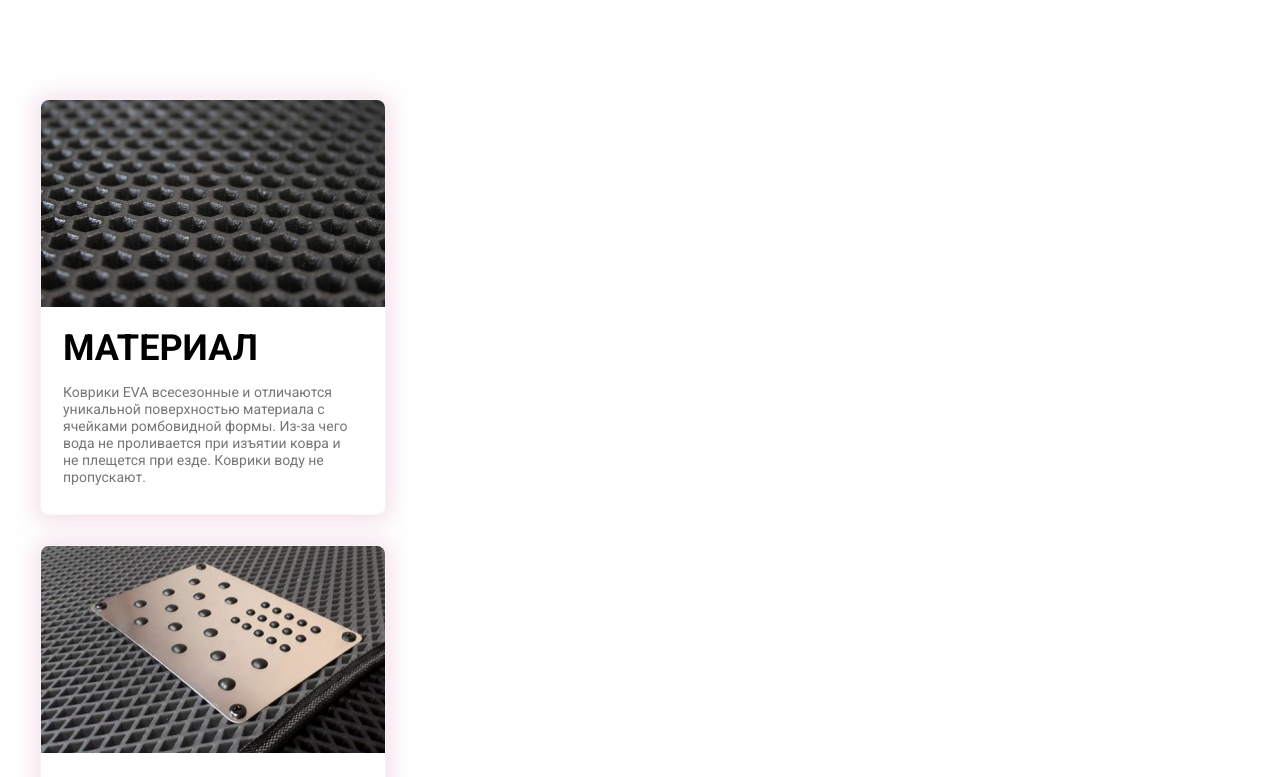
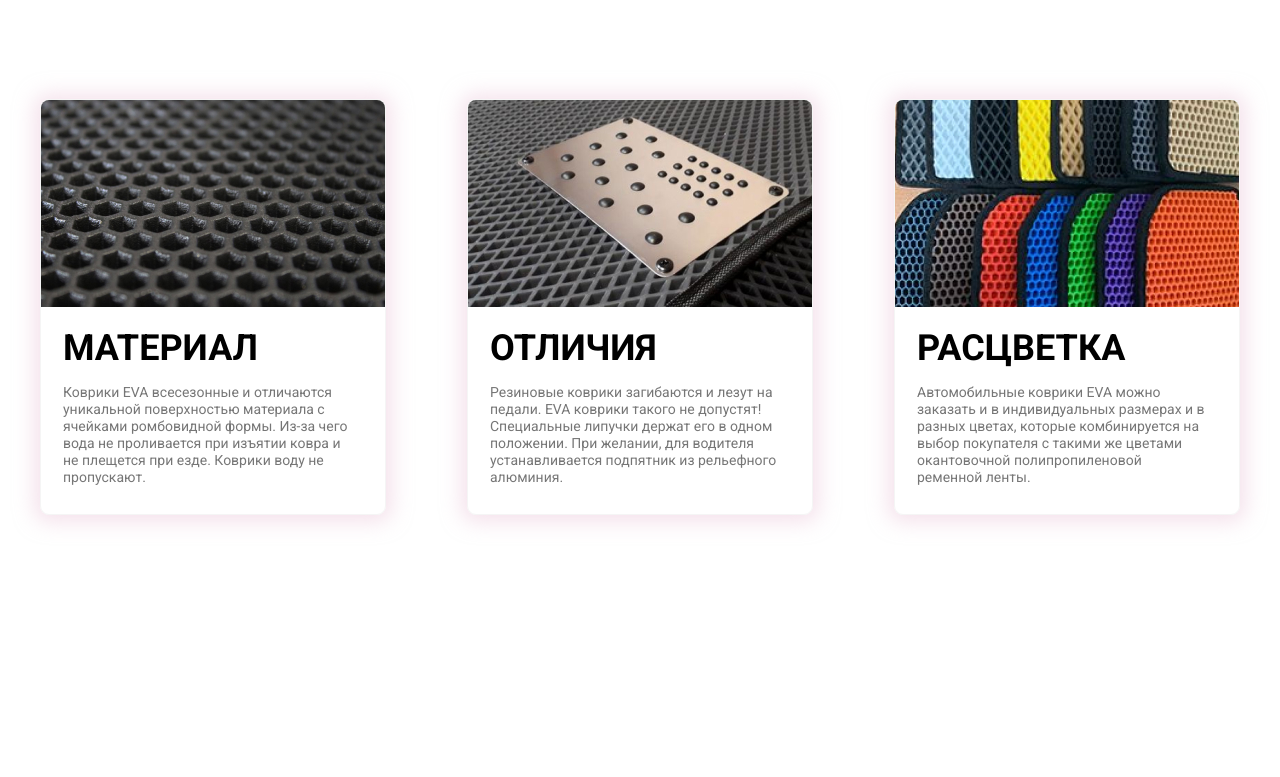
Before and after one commit to petikov-w/vue-c-exm-02, a Vue app: page / in a window 1280 px wide. Shown: the part 883-1660 px from the top of the page. After the commit the page ends 1528 px from the top, so only its background shows below. Built offline with nearby package versions, Linux system fonts and the light colour scheme.

Commit message:
commit-00422-0110 -> Работа с карточками

```diff
--- a/src/App.vue
+++ b/src/App.vue
@@ -13,7 +13,8 @@
     <LogoNav></LogoNav>
     <Hero></Hero>
     <div class="title-eva">Что такое <span class="colortext">EVA</span> коврики?</div>
-    <Card :card_data="cards"></Card>
+<!--    <Card :card_data="cards"></Card>-->
+    <CardList></CardList>
   </div>
 
 </template>
@@ -22,42 +23,42 @@
 import Header from './components/Header.vue'
 import Hero from './components/HeroSection.vue'
 import LogoNav from './components/LogoNavSection.vue'
-import Card from './components/Card.vue'
+import CardList from './components/CardList.vue'
 
 export default {
     components: {
       Header,
       Hero,
       LogoNav,
-      Card
+      CardList
     },
-  data: function () {
-    return {
-      cards: [
-        {
-         id: 1,
-         img_src: require('./assets/images/material.jpg'),
-         // img_src: 'material.jpg',
-         img_alt: 'material',
-         title: "материал",
-         description: "Коврики EVA всесезонные и отличаются уникальной поверхностью материала с " +
-             "ячейками ромбовидной формы. Из-за чего вода не проливается при изъятии ковра и не плещется " +
-             "при езде. Коврики воду не пропускают."
-        },
-        {
-          id: 2,
-          img_src: require('./assets/images/otlichie.jpg'),
-          // img_src: 'otlichie.jpg',
-          img_alt: 'otlichie',
-          title: "отличия",
-          description: "Резиновые коврики загибаются и лезут на педали. EVA коврики такого не допустят! " +
-              "Специальные липучки держат его в одном положении. При желании, для водителя устанавливается подпятник " +
-              "из рельефного алюминия."
-        }
-        // {}
-      ]
-    }
-  }
+  // data: function () {
+  //   return {
+  //     cards: [
+  //       {
+  //        id: 1,
+  //        img_src: require('./assets/images/material.jpg'),
+  //        // img_src: 'material.jpg',
+  //        img_alt: 'material',
+  //        title: "материал",
+  //        description: "Коврики EVA всесезонные и отличаются уникальной поверхностью материала с " +
+  //            "ячейками ромбовидной формы. Из-за чего вода не проливается при изъятии ковра и не плещется " +
+  //            "при езде. Коврики воду не пропускают."
+  //       },
+  //       {
+  //         id: 2,
+  //         img_src: require('./assets/images/otlichie.jpg'),
+  //         // img_src: 'otlichie.jpg',
+  //         img_alt: 'otlichie',
+  //         title: "отличия",
+  //         description: "Резиновые коврики загибаются и лезут на педали. EVA коврики такого не допустят! " +
+  //             "Специальные липучки держат его в одном положении. При желании, для водителя устанавливается подпятник " +
+  //             "из рельефного алюминия."
+  //       }
+  //       // {}
+  //     ]
+  //   }
+  // }
 }
 
 </script>
--- a/src/components/Card.vue
+++ b/src/components/Card.vue
@@ -15,16 +15,7 @@ export default {
     card_data: {
       type: Array
     }
-  },
-  computed: {
-    imgUrl() {
-      return require(`${this.result.img}`)
-    },
-    // imgAlt() {
-    //   return `Комплект ${this.result.title}`)
-    // }
   }
-
 }
 </script>
 
--- /dev/null
+++ b/src/components/CardList.vue
@@ -0,0 +1,57 @@
+<template>
+<!--  <div class="cards-box" v-for="card in card_data" :key="card.id" :card_data="cards">-->
+  <div class="cards-box">
+    <CardListItem v-for="card in cards" :key="card.id" :card_data="card"></CardListItem>
+  </div>
+</template>
+
+<script>
+import CardListItem from '../components/CardListItem';
+export default {
+  name: "CardList",
+  components: {
+        CardListItem
+  },
+  data: function () {
+    return {
+      cards: [
+        {
+          id: 1,
+          img_src: require('../assets/images/material.jpg'),
+          img_alt: "material",
+          title: "материал",
+          description: "Коврики EVA всесезонные и отличаются уникальной поверхностью материала с " +
+              "ячейками ромбовидной формы. Из-за чего вода не проливается при изъятии ковра и не плещется " +
+              "при езде. Коврики воду не пропускают."
+        },
+        {
+          id: 2,
+          img_src: require('../assets/images/otlichie.jpg'),
+          img_alt: "otlichie",
+          title: "отличия",
+          description: "Резиновые коврики загибаются и лезут на педали. EVA коврики такого не допустят! " +
+              "Специальные липучки держат его в одном положении. При желании, для водителя устанавливается подпятник " +
+              "из рельефного алюминия."
+        },
+        {
+          id: 3,
+          img_src: require('../assets/images/rascvetka.jpg'),
+          img_alt: "rascvetka",
+          title: "расцветка",
+          description: "Автомобильные коврики EVA можно заказать и в индивидуальных размерах и в разных цветах, " +
+              "которые комбинируется на выбор покупателя с такими же цветами окантовочной полипропиленовой " +
+              "ременной ленты."
+        }
+      ]
+    }
+  }
+}
+</script>
+
+<style lang="scss" scoped>
+.cards-box {
+  display: flex;
+  justify-content: space-between;
+  margin-bottom: 100px;
+}
+</style>
--- /dev/null
+++ b/src/components/CardListItem.vue
@@ -0,0 +1,46 @@
+<template>
+  <div class="card">
+    <img :src=" card_data.img_src" :alt=" card_data.img_alt">
+    <div class="title">{{ card_data.title }}</div>
+    <div class="description">{{  card_data.description }}</div>
+  </div>
+</template>
+
+<script>
+export default {
+  name: "CardListItem",
+  props: {
+    card_data: {
+      type: Object
+    }
+  }
+}
+</script>
+
+<style lang="scss" scoped>
+.card {
+  border: 1px solid #f5f5f5;
+  width: 344px;
+  height: 414px;
+  display: flex;
+  flex-direction: column;
+  overflow: hidden;
+  border-radius: 9px;
+  box-shadow: 0px 1px 20px 6px rgba(236, 198, 217, 0.5);
+  margin-bottom: 30px; // Потом убрать!
+  img {
+    height: 242px;
+  }
+  .title {
+    @include font(36px, 700, 42px);
+    margin: 20px 0 15px 22px;
+    text-transform: uppercase;
+  }
+  .description {
+    @include font(14px, 300, 17px, #767676);
+    margin-left: 22px;
+    margin: 0 0 30px 22px;
+    max-width: 290px;
+  }
+}
+</style>
```
